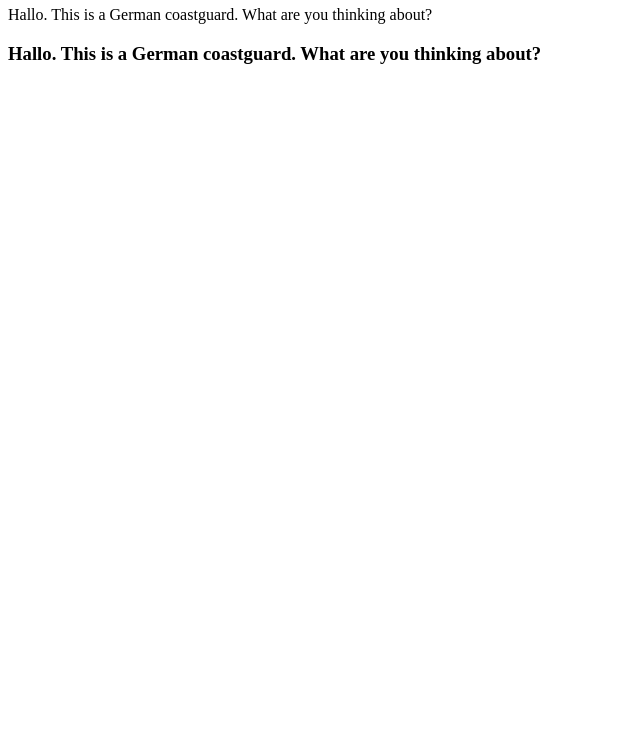
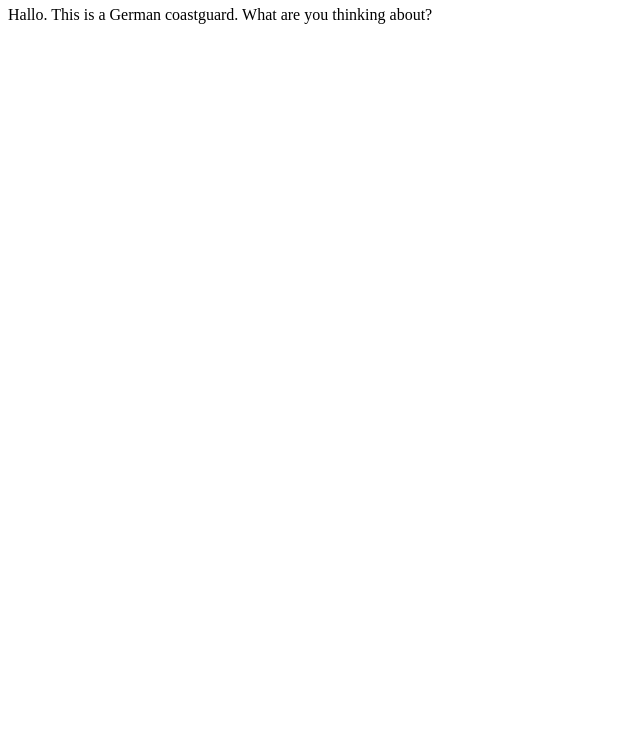
Before and after one commit to abogusla/abogusla.github.io, a plain HTML site: page index.html in a window 1280 px wide. Shown: the part 60-800 px from the top of the page, without its empty margins (0-640 px from the left). Drawn offline with Linux system fonts and the light colour scheme.

Commit message:
Updates blog

```diff
--- a/index.html
+++ b/index.html
@@ -1,3 +1,2 @@
 <h1>THIS IS A TEST!</h1>
 Hallo. This is a German coastguard. What are you thinking about?
-<h3>Hallo. This is a German coastguard. What are you thinking about?</h3>
```
